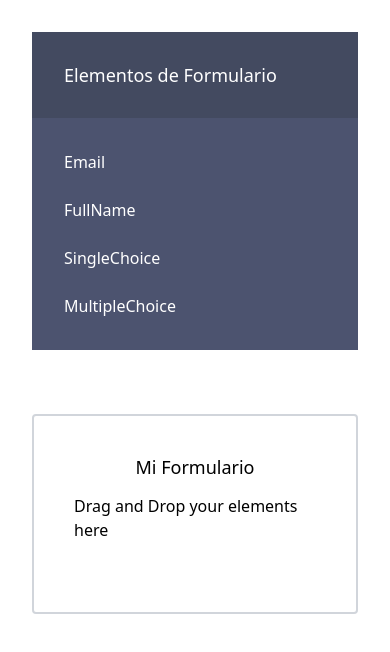
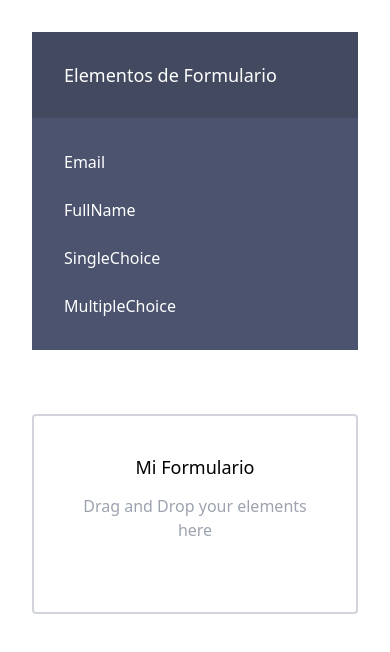
Before and after one commit to javub25/formup-live-app, a React (Vite) app: page / in a window 390 px wide. Shown: the top 652 px of the page. Built offline with nearby package versions, Linux system fonts and the light colour scheme.

Commit message:
fix: add draggable items to move to droppable zone on mobile

```diff
--- a/src/components/Draggable/DraggableItem.tsx
+++ b/src/components/Draggable/DraggableItem.tsx
@@ -12,7 +12,7 @@ export const DraggableItem = (props: DraggableItemType) =>
     updateDescription({attributes, description: `draggable ${label}`});
 
     return <>
-        <div ref={setNodeRef} {...attributes}{...listeners} style={style}>
+        <div ref={setNodeRef} {...attributes}{...listeners} style={style} className="draggable-item">
             {label}
         </div>
     </>
--- a/src/hooks/CreateDroppable/useCreateDroppable.tsx
+++ b/src/hooks/CreateDroppable/useCreateDroppable.tsx
@@ -1,15 +1,11 @@
 {/*useDroppable allows me to register the component as a droppable component*/}
 import { useDroppable } from "@dnd-kit/core";
-import { getUniqueID } from "@/utils/DragDropID/getUniqueID.tsx";
 
 export const useCreateDroppable = () =>
 {
-    {/*Each droppable component must have a unique id*/}
-    const uuid = getUniqueID();
-
     {/*setNodeRef allow me to register the component as a droppable component*/}
     const {setNodeRef} = useDroppable({
-        id: uuid,
+        id: 'DroppableArea-98298432165',
     });
 
     return { setNodeRef };
--- a/src/index.css
+++ b/src/index.css
@@ -1,6 +1,8 @@
 @tailwind base;
 @tailwind components;
 @tailwind utilities;
+
+
 @layer base {
   :root {
     --radius: 0.5rem
@@ -24,3 +26,21 @@
   font-size: 1.125rem;
   line-height: 1.375rem;
 }
+
+.form-elements-description
+{
+  text-align:center;
+  --tw-text-opacity: 1;
+    color: rgb(156 163 175 / var(--tw-text-opacity));
+}
+.draggable-item
+{
+  touch-action: none;
+  cursor: grab;
+}
+
+main
+{
+  width: 100vw;
+  overflow: hidden;
+}
--- a/src/utils/Draggable/Events/handleEvents.tsx
+++ b/src/utils/Draggable/Events/handleEvents.tsx
@@ -1,5 +1,5 @@
 import { EventsType } from "@/types/DndContext/EventsType";
-import { DraggableList } from "@/models/DraggableList";
+import { getActiveElement } from "@/utils/Draggable/getActiveElement";
 
 //Would be triggered once the user starts dragging an element.
 export const handleDragStart: EventsType["handleDragStart"] = (event, setActiveDraggable)  => {
@@ -11,7 +11,7 @@ export const handleDragStart: EventsType["handleDragStart"] = (event, setActiveD
 export const handleDragOver: EventsType["handleDragOver"] = (event, setIsOverDroppable) => {
     //We get droppable id
     const {over} = event;
-    setIsOverDroppable(over?.id!==undefined && true);
+    setIsOverDroppable(over?.id === "DroppableArea-98298432165");
 };
 //Would be triggered when the user leaves the draggable component on a part of the screen or on the droppable component.
 export const handleDragEnd: EventsType["handleDragEnd"] = (event, setIsOverDroppable, setDroppableItems) => {
@@ -21,8 +21,7 @@ export const handleDragEnd: EventsType["handleDragEnd"] = (event, setIsOverDropp
 
     if(over?.id!==undefined)
     {
-        const currentDraggable = DraggableList.find((draggable) => draggable.id === active.id);
-
+        const currentDraggable = getActiveElement(active.id.toString());
 
         if(currentDraggable)
             setDroppableItems(oldDroppable => [...oldDroppable, currentDraggable]);
```
